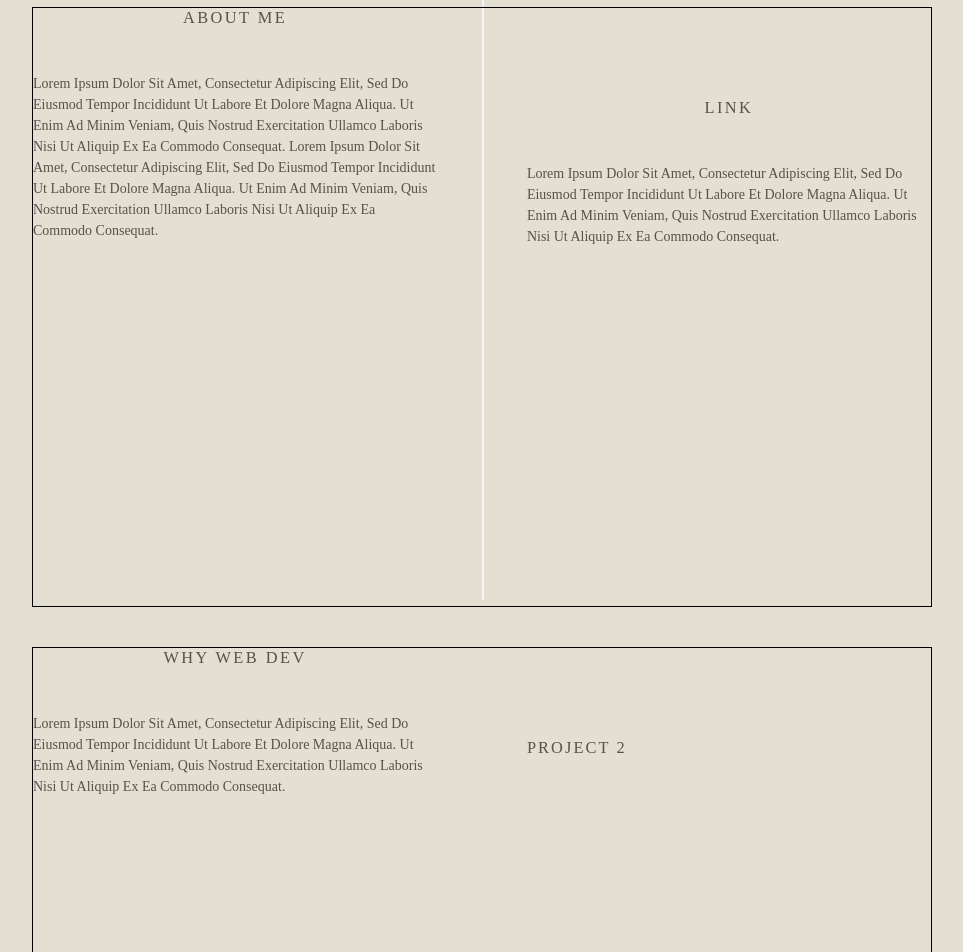
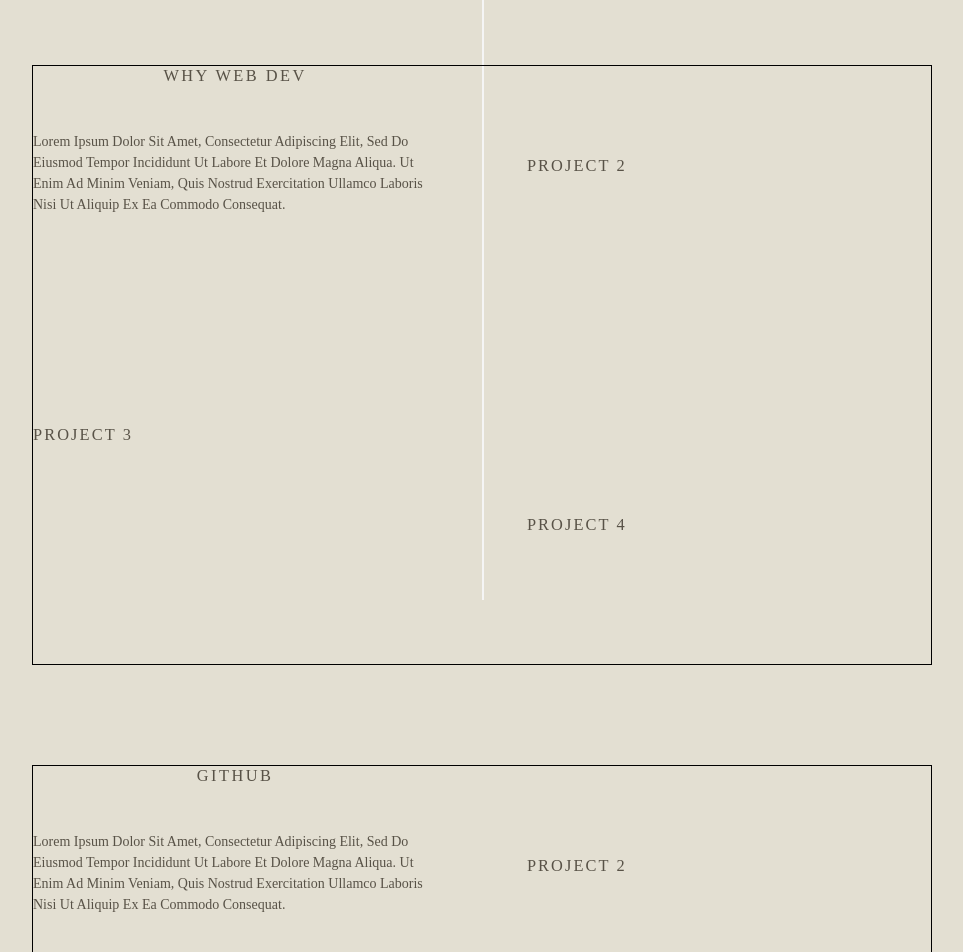
Before and after one commit to Margaritababy/FAC-Website, a plain HTML site: page index.html in a window 1280 px wide. Shown: the part 1040-1992 px from the top of the page, without its empty margins (158-1121 px from the left). Drawn offline with Linux system fonts and the light colour scheme; files whose address does not match are found by name.

Commit message:
Changed method of centralising content containers, altered JS to skip first (hidden) container

```diff
--- a/css/styles.css
+++ b/css/styles.css
@@ -356,12 +356,31 @@ a {
   text-decoration: none;
 }
 
+.section-content {
+  position: relative;
+}
+
 .content-container {
   border: 1px solid black;
-  position: relative;
-  margin: 40px auto;
+  position: absolute;
   width: 900px;
   height: 600px;
+  left: calc(50% - 450px);
+}
+
+/* .top-block {
+} */
+
+.middle-block {
+  top: 700px;
+}
+
+.bottom-block {
+  top: 1400px;
+}
+
+.hidden-content {
+  opacity: 0;
 }
 
 .content-block {
--- a/index.html
+++ b/index.html
@@ -68,7 +68,7 @@
     </nav>
     <h2 class="spin">spin</h2>
     <section class="section-content">
-      <div class="content-container projects hidden">
+      <div class="content-container hidden-content">
         <div class="content-block left-block">
           <h3 class="heading">Project 1</h3>
           <p>Lorem ipsum dolor sit amet, consectetur adipiscing elit, sed do eiusmod tempor incididunt ut labore et dolore magna aliqua. Ut enim ad minim veniam, quis nostrud exercitation ullamco laboris nisi ut aliquip ex ea commodo consequat.</p>
@@ -84,7 +84,7 @@
           <h3 class="heading">Project 4</h3>
         </div>
       </div>
-      <div class="content-container about-me">
+      <div class="content-container top-block">
         <div class="content-block left-block">
           <h3 class="heading">About Me</h3>
           <p>Lorem ipsum dolor sit amet, consectetur adipiscing elit, sed do eiusmod tempor incididunt ut labore et dolore magna aliqua. Ut enim ad minim veniam, quis nostrud exercitation ullamco laboris nisi ut aliquip ex ea commodo consequat. Lorem ipsum dolor sit amet, consectetur adipiscing elit, sed do eiusmod tempor incididunt ut labore et dolore magna aliqua. Ut enim ad minim veniam, quis nostrud exercitation ullamco laboris nisi ut aliquip ex ea commodo consequat.</p>
@@ -94,9 +94,18 @@
           <p>Lorem ipsum dolor sit amet, consectetur adipiscing elit, sed do eiusmod tempor incididunt ut labore et dolore magna aliqua. Ut enim ad minim veniam, quis nostrud exercitation ullamco laboris nisi ut aliquip ex ea commodo consequat.</p>
         </div>
       </div>
-      <div class="content-container why-web-dev">
+      <div class="content-container middle-block">
         <div class="content-block left-block">
           <h3 class="heading">Why Web Dev</h3>
+          <p>Lorem ipsum dolor sit amet, consectetur adipiscing elit, sed do eiusmod tempor incididunt ut labore et dolore magna aliqua. Ut enim ad minim veniam, quis nostrud exercitation ullamco laboris nisi ut aliquip ex ea commodo consequat.</p>
+        </div>
+        <div class="content-block right-block"><h3>Project 2</h3></div>
+        <div class="content-block left-block"><h3>Project 3</h3></div>
+        <div class="content-block right-block"><h3>Project 4</h3></div>
+      </div>
+      <div class="content-container bottom-block">
+        <div class="content-block left-block">
+          <h3 class="heading">GitHub</h3>
           <p>Lorem ipsum dolor sit amet, consectetur adipiscing elit, sed do eiusmod tempor incididunt ut labore et dolore magna aliqua. Ut enim ad minim veniam, quis nostrud exercitation ullamco laboris nisi ut aliquip ex ea commodo consequat.</p>
         </div>
         <div class="content-block right-block"><h3>Project 2</h3></div>
--- a/js/script.js
+++ b/js/script.js
@@ -122,7 +122,8 @@ spinElement.addEventListener("click", () => {
 // Chevron spin next
 const chevronNextElement = document.querySelector(".next");
 // const contentBlocks = document.querySelectorAll(".content-block");
-const contentContainers = document.querySelectorAll(".content-container")
+const contentContainers = document.querySelectorAll(".content-container:not(.hidden-content)");
+const hiddenContent = document.querySelector(".hidden-content");
 console.log(chevronNextElement);
 
 chevronNextElement.addEventListener("click", () => {
```
